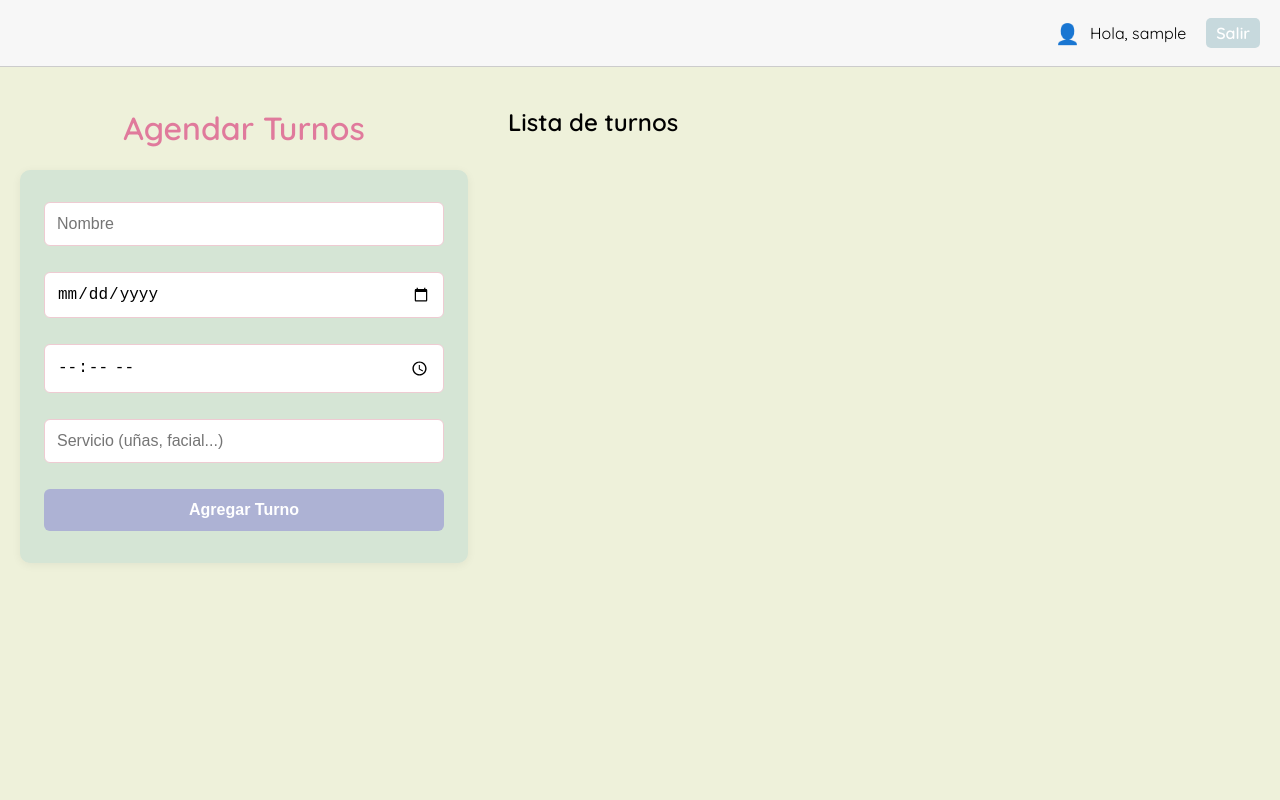
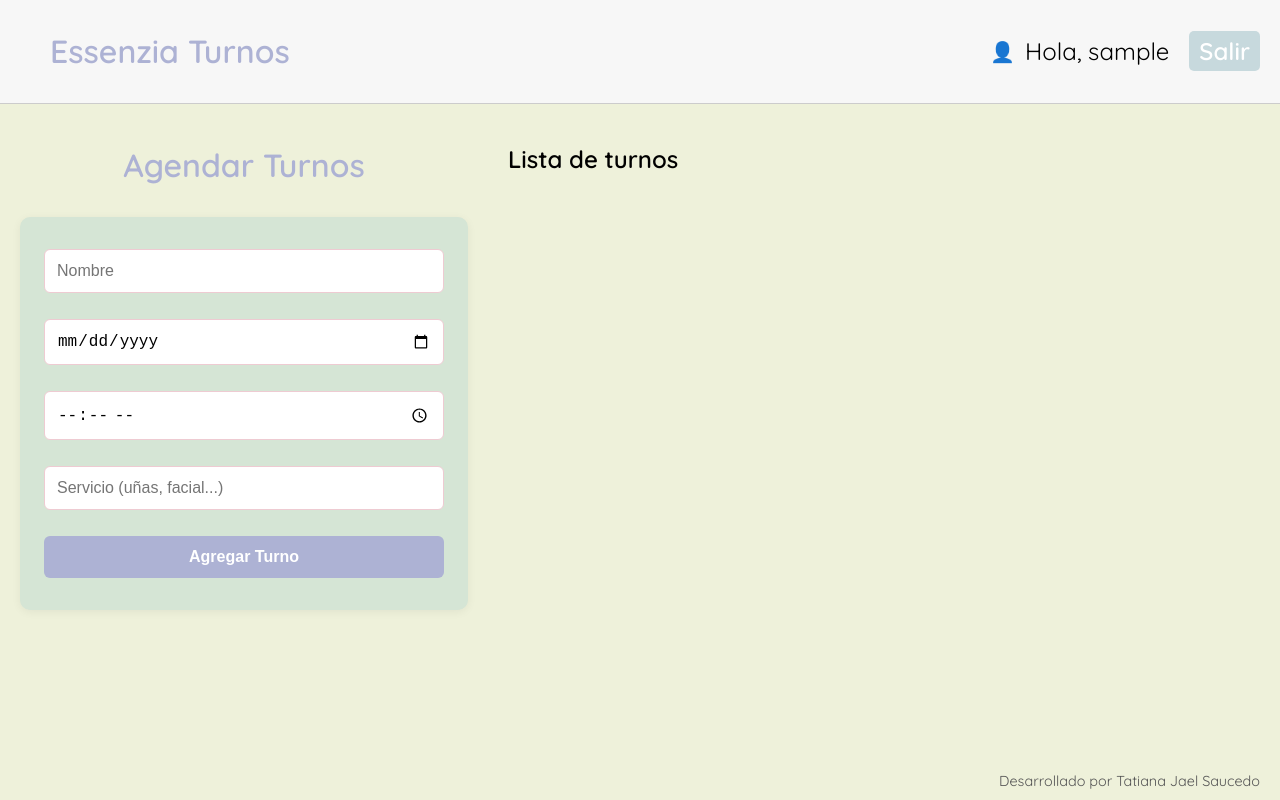
Before and after one commit to tatijael/beauty-appointments, a website: page public/index.html in a window 1280 px wide. Drawn offline with Linux system fonts and the light colour scheme; no server answers; sample sign-in values are in the browser's storage.

Commit message:
firma de autoria

```diff
--- a/public/index.html
+++ b/public/index.html
@@ -8,6 +8,7 @@
 </head>
 <body>
   <header class="main-header">
+    <h1 style="color: #ADB2D4; font-size: 2rem; margin-left: 30px;">Essenzia Turnos</h1>
     <div class="user-info">
       <span class="user-icon">👤</span>
       <span id="username-display" style="margin-right: 10px;"></span>
@@ -16,7 +17,8 @@
   </header>
   <div class="container" style="display: flex; justify-content: center; gap: 40px; align-items: flex-start; padding: 20px;">
     <div>
-      <h1>Agendar Turnos</h1>
+      <div style="display: flex; flex-direction: column; align-items: center;">
+        <h1 style="margin-bottom: 2rem; text-align: center; color: #ADB2D4; font-size: 2rem;">Agendar Turnos</h1>
         <form id="appointmentForm" style="display: flex; flex-direction: column; gap: 10px;width: 400px;">
           <input type="text" id="cliente" placeholder="Nombre" required>
           <input type="date" id="fecha" required>
@@ -24,6 +26,7 @@
           <input type="text" id="servicio" placeholder="Servicio (uñas, facial...)" required>
           <button type="submit">Agregar Turno</button>
         </form>
+      </div>
     </div>
 
     <div style="flex: 1;">
@@ -64,5 +67,8 @@
       }
     });
   </script>
+  <footer style="position: fixed; bottom: 10px; right: 20px; font-size: 0.9rem; color: #555;">
+    Desarrollado por Tatiana Jael Saucedo
+  </footer>
 </body>
 </html>
--- a/public/style.css
+++ b/public/style.css
@@ -82,7 +82,7 @@ button:hover {
 
 .main-header {
   display: flex;
-  justify-content: flex-end;
+  justify-content: space-between;
   padding: 10px 20px;
   background-color: #f7f7f7;
   border-bottom: 1px solid #ccc;
@@ -94,6 +94,7 @@ button:hover {
   align-items: center;
   justify-content: flex-end;
   gap: 10px;
+  font-size: 1.5rem;
 }
 
 .user-icon {
@@ -109,6 +110,7 @@ button:hover {
   cursor: pointer;
   font-family: inherit;
   width: fit-content;
+  font-size: 1.5rem;
 }
 
 #logoutBtn:hover {
```
Also changed, not shown: public/login.html (+8 -0 lines), public/register.html (+6 -0 lines). Lines whose indentation alone changed are shown as unchanged.
